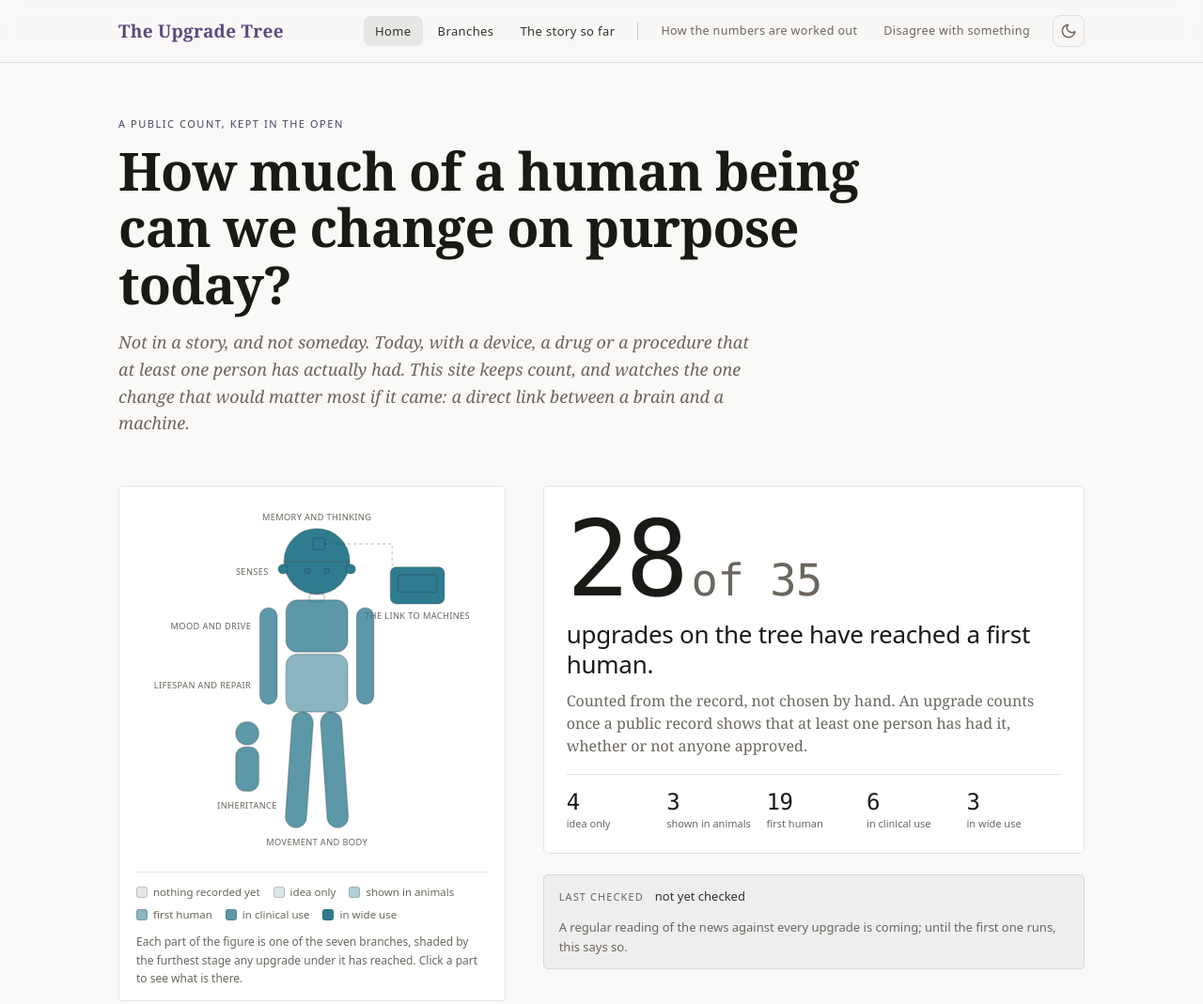
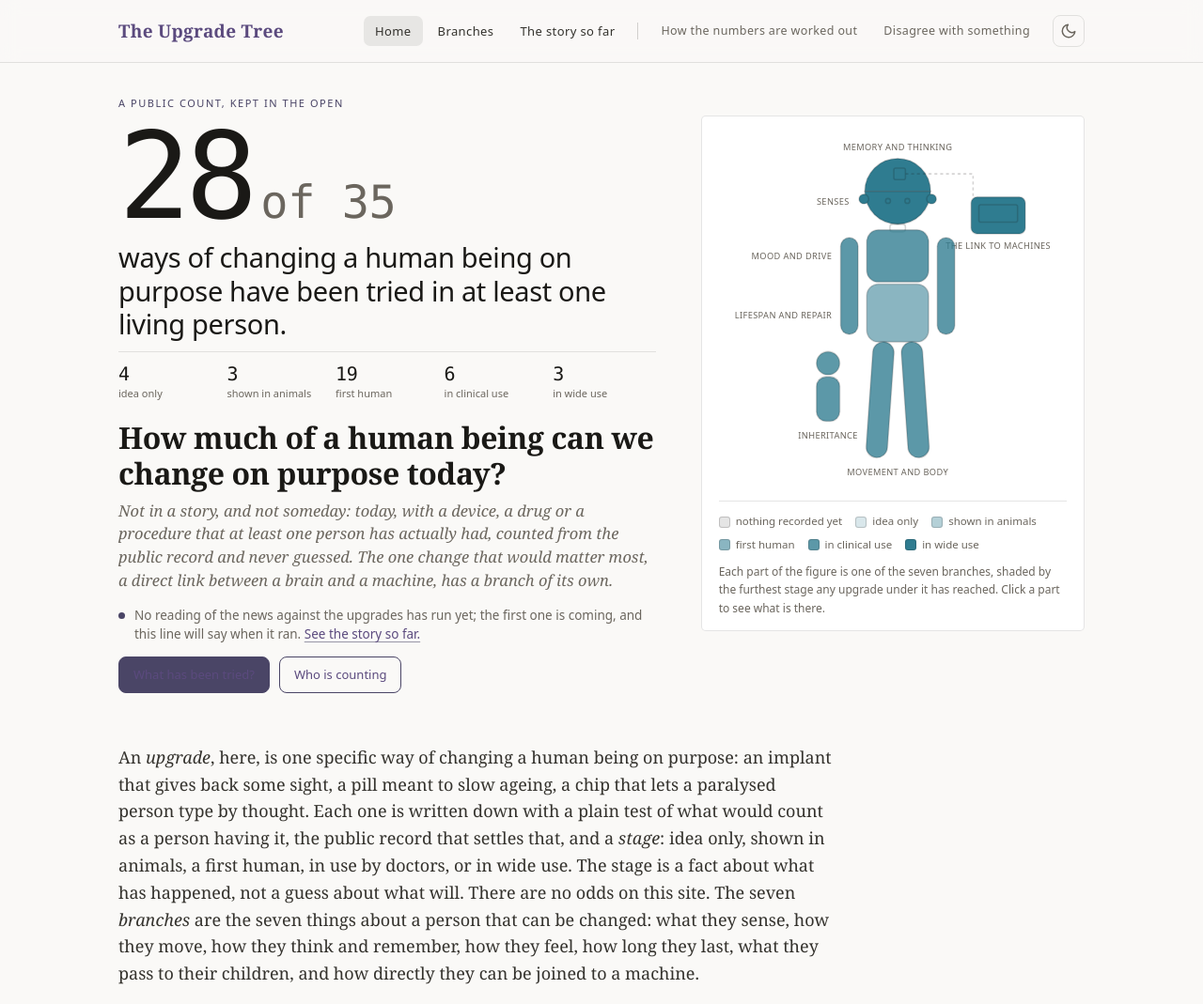
Before and after one commit to jfredson/upgrade-tree, an Astro site in the folder site/: page / in a window 1280 px wide. Shown: the top 1069 px of the page at 94% size. Built offline with nearby package versions, Linux system fonts and the light colour scheme; Astro itself is replaced by a stand-in of ours.

Commit message:
2026-10-16: home page first screen puts the count before the question, in the Belt Equation's layout, so a new reader meets the answer first
Co-Authored-By: Claude Fable 5.1 <noreply@anthropic.com>

```diff
--- a/site/src/pages/index.astro
+++ b/site/src/pages/index.astro
@@ -1,6 +1,11 @@
 ---
-// The home page: the question in large type, the figure, the count, one paragraph of
-// explanation, the seven branches. Every number comes from tree.json (scripts/export.py).
+// The home page. The first screen follows the tracker pattern's section 1.3 (ruled by John
+// 2026-10-16) in the Belt Equation's layout: the thing held comes before the question. Left,
+// in order: the eyebrow, the count in the largest type on the site with its claim and the
+// five-rung totals under it, the question as the page title, one paragraph, the last-checked
+// strip, two buttons. Right: the figure, the trunk's picture. Redesigned 2026-10-16 after John
+// asked for the first screen to land the answer to the reader's question before anything else.
+// Every number comes from tree.json (scripts/export.py).
 import Base from '../layouts/Base.astro';
 import Figure from '../components/Figure.astro';
 import { tree } from '../lib/tree';
@@ -8,21 +13,47 @@ import { tree } from '../lib/tree';
 const c = tree.counts;
 const stages = tree.stages;
 const examplesOnly = c.upgrades > 0 && c.examples === c.upgrades;
+const plural = c.first_human_or_beyond === 1;
 ---
 
 <Base>
-  <section class="home-hero">
-    <p class="eyebrow">A public count, kept in the open</p>
-    <h1 class="question">How much of a human being can we change on purpose today?</h1>
-    <p class="lede">
-      Not in a story, and not someday. Today, with a device, a drug or a procedure that at least one
-      person has actually had. This site keeps count, and watches the one change that would matter
-      most if it came: a direct link between a brain and a machine.
-    </p>
-  </section>
+  <section class="home-first">
+    <div class="first-main">
+      <p class="eyebrow">A public count, kept in the open</p>
+      <p class="big-number">{c.first_human_or_beyond}<small>of {c.upgrades}</small></p>
+      <p class="big-claim">
+        {plural ? 'way' : 'ways'} of changing a human being on purpose {plural ? 'has' : 'have'} been tried in at least one living person.
+      </p>
+      <div class="stage-row" aria-label="How many upgrades sit at each stage">
+        {stages.map((s) => (
+          <div>
+            <span class="stat">{c.by_stage[s.key]}</span>
+            <span class="stat-label">{s.label.toLowerCase()}</span>
+          </div>
+        ))}
+      </div>
+      <h1 class="question">How much of a human being can we change on purpose today?</h1>
+      <p class="lede">
+        Not in a story, and not someday: today, with a device, a drug or a procedure that at least one
+        person has actually had, counted from the public record and never guessed. The one change that
+        would matter most, a direct link between a brain and a machine, has a branch of its own.
+      </p>
+      <p class="scan-strip">
+        <span class="strip-dot" aria-hidden="true"></span>
+        <span>
+          {tree.last_checked
+            ? <>Last checked {tree.last_checked}.</>
+            : <>No reading of the news against the upgrades has run yet; the first one is coming, and this line will say when it ran.</>}
+          {' '}<a href="/story/">See the story so far.</a>
+        </span>
+      </p>
+      <p class="actions">
+        <a class="btn" href="/branches/">What has been tried?</a>
+        <a class="btn ghost" href="/method/">Who is counting</a>
+      </p>
+    </div>
 
-  <div class="home-grid">
-    <div class="figure-card">
+    <div class="first-side figure-card">
       <Figure />
       <ul class="legend">
         <li><i class="stage-none"></i> nothing recorded yet</li>
@@ -30,33 +61,7 @@ const examplesOnly = c.upgrades > 0 && c.examples === c.upgrades;
       </ul>
       <p class="figure-note">Each part of the figure is one of the seven branches, shaded by the furthest stage any upgrade under it has reached. Click a part to see what is there.</p>
     </div>
-
-    <div class="headline">
-      <div class="count-card">
-        <p class="big-number">{c.first_human_or_beyond}<small>of {c.upgrades}</small></p>
-        <p class="big-claim">
-          {c.first_human_or_beyond === 1 ? 'upgrade on the tree has' : 'upgrades on the tree have'} reached a first human.
-        </p>
-        <p class="big-sub">
-          Counted from the record, not chosen by hand. An upgrade counts once a public record shows
-          that at least one person has had it, whether or not anyone approved.
-        </p>
-        <div class="stage-row">
-          {stages.map((s) => (
-            <div>
-              <span class="stat">{c.by_stage[s.key]}</span>
-              <span class="stat-label">{s.label.toLowerCase()}</span>
-            </div>
-          ))}
-        </div>
-      </div>
-      <div class="checked-strip">
-        <span class="k">Last checked</span>
-        <span>{tree.last_checked ? tree.last_checked : 'not yet checked'}</span>
-        <span class="dim">A regular reading of the news against every upgrade is coming; until the first one runs, this says so.</span>
-      </div>
-    </div>
-  </div>
+  </section>
 
   <section class="section explain narrow">
     <p>
--- a/site/src/styles/global.css
+++ b/site/src/styles/global.css
@@ -244,10 +244,6 @@ a.dim:hover { color: var(--accent); }
    =============================================================== */
 
 /* ---- home: the question, the figure, the count (2026-10-16) ---- */
-.home-hero { padding: 56px 0 24px; max-width: 820px; }
-.home-hero .question { margin: 0 0 18px; }
-.home-hero .lede { max-width: 680px; }
-.home-grid { display: grid; grid-template-columns: minmax(0, 5fr) minmax(0, 7fr); gap: 40px; align-items: start; padding: 10px 0 30px; }
 .figure-card { border: 1px solid var(--line); border-radius: var(--radius); background: var(--panel); padding: 20px 18px 14px; }
 .figure-card svg { display: block; width: 100%; height: auto; max-width: 360px; margin: 0 auto; }
 .figure-card .legend { list-style: none; margin: 14px 0 0; padding: 12px 0 0; border-top: 1px solid var(--line); display: flex; flex-wrap: wrap; gap: 6px 14px; font-family: var(--sans); font-size: 11.5px; color: var(--muted); }
@@ -277,12 +273,6 @@ a.dim:hover { color: var(--accent); }
 .legend i.stage-3 { background: color-mix(in srgb, var(--accent-3) 78%, transparent); }
 .legend i.stage-4 { background: var(--accent-3); }
 
-.headline { display: flex; flex-direction: column; gap: 22px; }
-.count-card { border: 1px solid var(--line); border-radius: var(--radius); background: var(--panel); padding: 24px; }
-.count-card .big-number { font-family: var(--mono); font-variant-numeric: tabular-nums; font-size: clamp(64px, 9vw, 112px); font-weight: 500; line-height: 0.95; letter-spacing: -0.04em; color: var(--text); margin: 0 0 10px; }
-.count-card .big-number small { font-size: 0.42em; color: var(--muted); letter-spacing: -0.01em; margin-left: 0.15em; }
-.count-card .big-claim { font-family: var(--sans); font-size: clamp(20px, 2.2vw, 26px); font-weight: 500; line-height: 1.25; letter-spacing: -0.01em; margin: 0 0 10px; }
-.count-card .big-sub { font-size: 16px; line-height: 1.5; color: var(--muted); margin: 0; }
 .stage-row { display: grid; grid-template-columns: repeat(5, minmax(0, 1fr)); gap: 6px; margin-top: 18px; padding-top: 16px; border-top: 1px solid var(--line); }
 .stage-row > div { display: flex; flex-direction: column; gap: 3px; }
 .stage-row .stat { font-family: var(--mono); font-variant-numeric: tabular-nums; font-size: 24px; font-weight: 500; letter-spacing: -0.02em; color: var(--text); line-height: 1.1; }
@@ -373,3 +363,27 @@ a.dim:hover { color: var(--accent); }
   .branches { grid-template-columns: 1fr; }
   .bcard { min-height: 0; }
 }
+
+/* ---- the first screen of the home page (tracker pattern 1.3, redesigned 2026-10-16) ----
+   Two columns: the count, its claim, the five-rung totals, the question, one paragraph, the
+   last-checked strip and two buttons on the left; the figure on the right. Stacks on phones. */
+.home-first { display: grid; grid-template-columns: minmax(0, 7fr) minmax(0, 5fr); gap: 48px; align-items: start; padding: 34px 0 28px; }
+.first-main .eyebrow { margin-bottom: 10px; }
+.first-main .big-number { font-family: var(--mono); font-variant-numeric: tabular-nums; font-size: clamp(80px, 10vw, 136px); font-weight: 500; line-height: 0.92; letter-spacing: -0.045em; color: var(--text); margin: 0 0 10px; }
+.first-main .big-number small { font-size: 0.38em; color: var(--muted); letter-spacing: -0.01em; margin-left: 0.18em; }
+.first-main .big-claim { font-family: var(--sans); font-size: clamp(21px, 2.3vw, 29px); font-weight: 500; line-height: 1.22; letter-spacing: -0.012em; margin: 0 0 12px; max-width: 600px; }
+.first-main .stage-row { margin: 0 0 20px; padding-top: 12px; border-top: 1px solid var(--line); max-width: 600px; }
+.first-main .stage-row .stat { font-size: 20px; }
+.first-main h1.question { font-size: clamp(24px, 2.7vw, 32px); line-height: 1.2; letter-spacing: -0.012em; margin: 0 0 8px; max-width: 600px; }
+.first-main .lede { font-size: 16.5px; line-height: 1.5; max-width: 600px; margin: 0 0 14px; }
+.scan-strip { display: flex; gap: 10px; align-items: baseline; font-family: var(--sans); font-size: 13.5px; line-height: 1.5; color: var(--muted); margin: 0 0 14px; max-width: 600px; }
+.scan-strip .strip-dot { flex: 0 0 auto; width: 7px; height: 7px; border-radius: 50%; background: var(--accent); transform: translateY(-1px); }
+.scan-strip a { color: var(--text-soft); }
+.scan-strip a:hover { color: var(--accent); }
+.actions { display: flex; gap: 10px; flex-wrap: wrap; margin: 0; }
+.first-side { margin-top: 22px; }
+@media (max-width: 860px) {
+  .home-first { grid-template-columns: 1fr; gap: 20px; padding-top: 32px; }
+  .first-side { margin-top: 0; }
+  .first-main .big-number { font-size: clamp(72px, 20vw, 110px); }
+}
```
Also changed, not shown: CHANGELOG.md.
